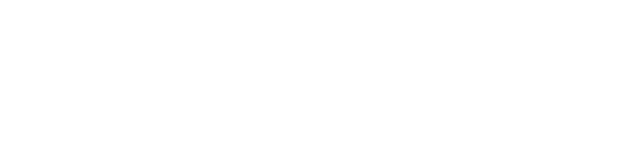
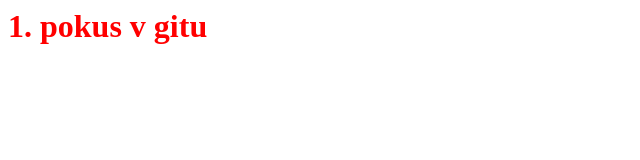
Before and after one commit to bludol/demogit, a plain HTML site: page index.html in a window 1280 px wide. Shown: the whole page, without its empty margins (0-640 px from the left). Drawn offline with Linux system fonts and the light colour scheme.

Commit message:
03 - verze

```diff
--- /dev/null
+++ b/css/style.css
@@ -0,0 +1,3 @@
+h1{
+    color: red;
+}
--- a/index.html
+++ b/index.html
@@ -6,9 +6,9 @@
         <title>IDK</title>
         <meta name="description" content="">
         <meta name="viewport" content="width=device-width, initial-scale=1">
-        <link rel="stylesheet" href="">
+        <link rel="stylesheet" href="css/style.css">
     </head>
     <body>
-
+<h1> 1. pokus v gitu</h2>
     </body>
 </html>
```
